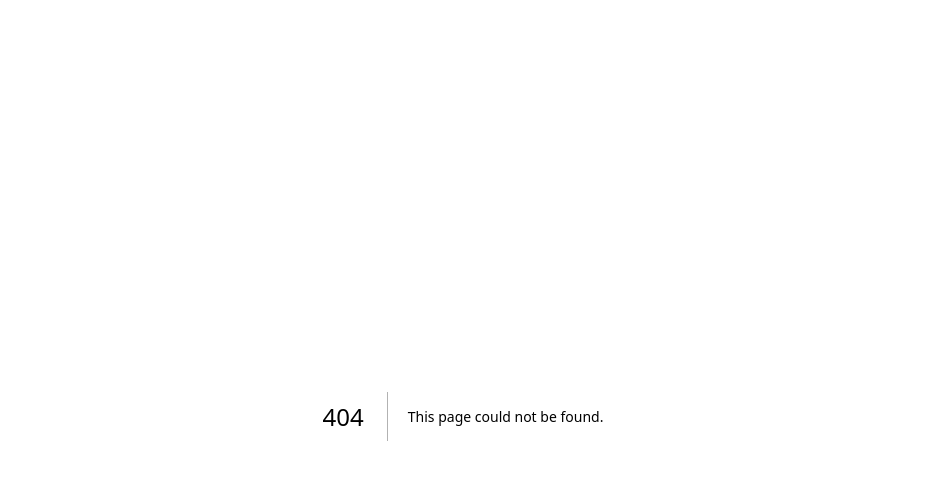
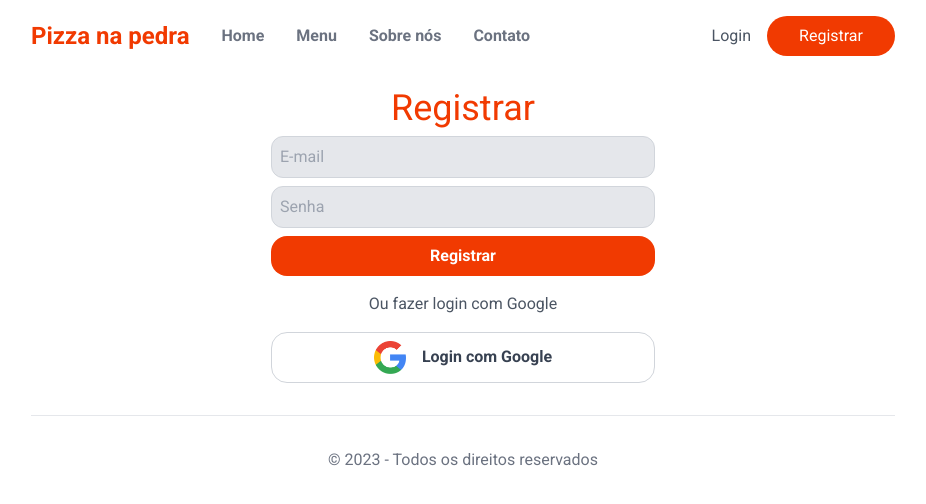
Before and after one commit to leonardocintra/pizza-app, a Next.js app: page /register in a window 1280 px wide. Before the commit this address had no page. Shown: the top 504 px of the page, without its empty margins (177-1103 px from the left). Built offline with nearby package versions, Linux system fonts and the light colour scheme.

Commit message:
🎉 init: init auth

```diff
--- /dev/null
+++ b/src/app/api/auth/[...nextauth]/route.ts
@@ -0,0 +1,43 @@
+import NextAuth from "next-auth"
+import CredentialsProvider from "next-auth/providers/credentials"
+
+
+const handler = NextAuth({
+  providers: [
+    CredentialsProvider({
+      // The name to display on the sign in form (e.g. 'Sign in with...')
+      name: 'Credentials',
+      // The credentials is used to generate a suitable form on the sign in page.
+      // You can specify whatever fields you are expecting to be submitted.
+      // e.g. domain, username, password, 2FA token, etc.
+      // You can pass any HTML attribute to the <input> tag through the object.
+      credentials: {
+        username: { label: "Username", type: "text", placeholder: "jsmith" },
+        password: { label: "Password", type: "password" }
+      },
+      async authorize(credentials, req) {
+        // You need to provide your own logic here that takes the credentials
+        // submitted and returns either a object representing a user or value
+        // that is false/null if the credentials are invalid.
+        // e.g. return { id: 1, name: 'J Smith', email: 'jsmith@example.com' }
+        // You can also use the `req` object to obtain additional parameters
+        // (i.e., the request IP address)
+        const res = await fetch("/your/endpoint", {
+          method: 'POST',
+          body: JSON.stringify(credentials),
+          headers: { "Content-Type": "application/json" }
+        })
+        const user = await res.json()
+
+        // If no error and we have user data, return it
+        if (res.ok && user) {
+          return user
+        }
+        // Return null if user data could not be retrieved
+        return null
+      }
+    })
+  ]
+})
+
+export { handler as GET, handler as POST }
--- a/src/app/components/layout/Header.tsx
+++ b/src/app/components/layout/Header.tsx
@@ -4,19 +4,22 @@ export default function Header() {
   return (
     <div>
       <header className="flex items-center justify-between">
-        <Link className="text-primary font-semibold text-2xl" href={"/"}>
-          Pizza na pedra
-        </Link>
         <nav className="flex items-center gap-8 text-gray-500 font-semibold">
+          <Link className="text-primary font-semibold text-2xl" href={"/"}>
+            Pizza na pedra
+          </Link>
           <Link href={"/"}>Home</Link>
           <Link href={"/"}>Menu</Link>
           <Link href={"/"}>Sobre nós</Link>
           <Link href={"/"}>Contato</Link>
+        </nav>
+        <nav className="flex items-center gap-4 text-gray-600">
+          <Link href={"/login"}>Login</Link>
           <Link
-            href={"/"}
+            href={"/register"}
             className="bg-primary rounded-full text-white px-8 py-2"
           >
-            Login
+            Registrar
           </Link>
         </nav>
       </header>
--- a/src/app/components/layout/Hero.tsx
+++ b/src/app/components/layout/Hero.tsx
@@ -3,7 +3,7 @@ import RightIcon from "../icons/RigthIcon";
 
 export default function Hero() {
   return (
-    <section className="hero">
+    <section className="hero mt-4">
       <div className="py-12">
         <h1 className="text-4xl font-semibold">
           Tudo <br /> é melhor <br /> com {" "}
--- a/src/app/globals.css
+++ b/src/app/globals.css
@@ -4,5 +4,21 @@
 
 section.hero {
   @apply grid;
-  grid-template-columns: .4fr .6fr;
+  grid-template-columns: 0.4fr 0.6fr;
 }
+
+input[type="email"],
+input[type="password"],
+input[type="text"] {
+  @apply block w-full rounded-xl my-2;
+  @apply border p-2 border-gray-300 bg-gray-200;
+}
+
+button {
+  @apply block w-full text-gray-700 font-semibold;
+  @apply border rounded-2xl border-gray-300 px-6 py-2;
+}
+button[type="submit"],
+.submit {
+  @apply border-0 bg-primary text-white;
+}
--- a/src/app/layout.tsx
+++ b/src/app/layout.tsx
@@ -1,6 +1,7 @@
 import type { Metadata } from "next";
 import { Roboto } from "next/font/google";
 import "./globals.css";
+import Header from "./components/layout/Header";
 
 const roboto = Roboto({ subsets: ["latin"], weight: ["400", "500", "700"] });
 
@@ -17,7 +18,13 @@ export default function RootLayout({
   return (
     <html lang="pt-br">
       <body className={roboto.className}>
-        <main className="max-w-4xl mx-auto p-4">{children}</main>
+        <main className="max-w-4xl mx-auto p-4">
+          <Header />
+          {children}
+          <footer className="border-t p-8 text-center text-gray-500">
+            &copy; 2023 - Todos os direitos reservados
+          </footer>
+        </main>
       </body>
     </html>
   );
--- a/src/app/page.tsx
+++ b/src/app/page.tsx
@@ -1,4 +1,3 @@
-import Header from "./components/layout/Header";
 import Hero from "./components/layout/Hero";
 import HomeMenu from "./components/layout/HomeMenu";
 import SectionHeaders from "./components/layout/SectionHeaders";
@@ -6,7 +5,6 @@ import SectionHeaders from "./components/layout/SectionHeaders";
 export default function Home() {
   return (
     <>
-      <Header />
       <Hero />
       <HomeMenu />
 
@@ -47,10 +45,6 @@ export default function Home() {
           <h3 className="text-center  text-4xl underline text-slate-700">(16) 99973-5008</h3>
         </div>
       </section>
-
-      <footer className="border-t p-8 text-center text-gray-500">
-        &copy; 2023 - Todos os direitos reservados
-      </footer>
     </>
   );
 }
--- /dev/null
+++ b/src/app/register/page.tsx
@@ -0,0 +1,21 @@
+import Image from "next/image";
+
+export default function RegisterPage() {
+  return (
+    <section className="mt-8">
+      <h1 className="text-center text-primary text-4xl">Registrar</h1>
+      <form action="" className="block max-w-sm mx-auto mb-8">
+        <input type="email" placeholder="E-mail" />
+        <input type="password" placeholder="Senha" />
+        <button type="submit">Registrar</button>
+        <div className="my-4 text-gray-600 text-center">
+          Ou fazer login com Google
+        </div>
+        <button className="flex gap-4 justify-center items-center">
+          <Image src={"/google.png"} alt="Google" width={32} height={32} />
+          Login com Google
+        </button>
+      </form>
+    </section>
+  );
+}
```
Also changed, not shown: package.json (+6 -5 lines), public/google.png (added), 1 other file (tests, documents, lock files or other folders).
